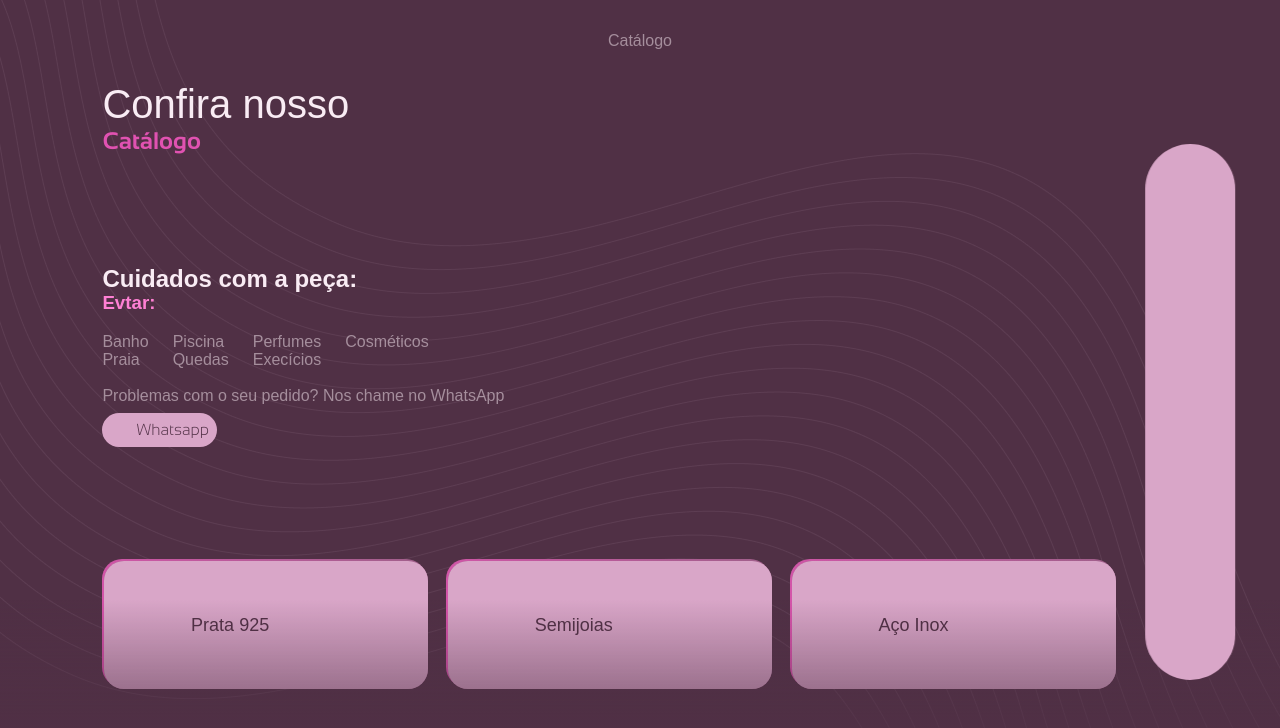
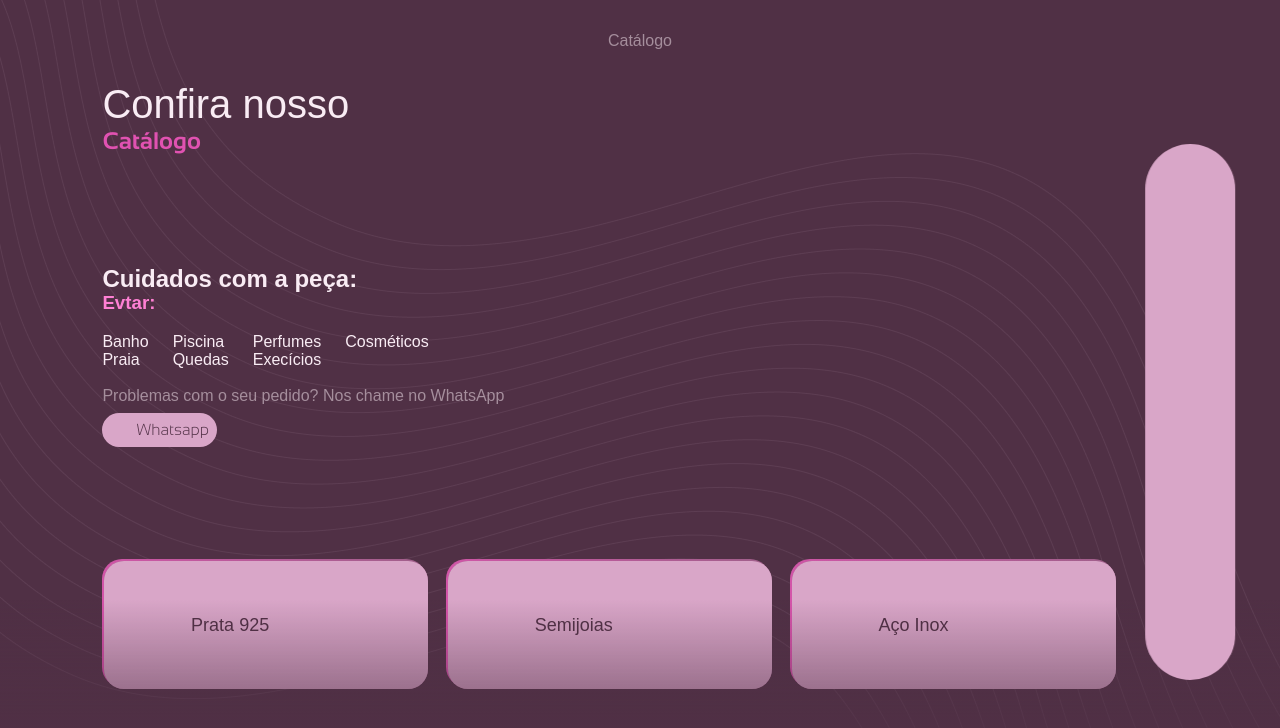
Before and after one commit to GeovaneMT/ReactLandingPage, a React (Vite) app: page /Catalog in a window 1280 px wide. Shown: the top 728 px of the page. Built offline with nearby package versions, Linux system fonts and the light colour scheme; some icons are missing; a web font is replaced by a local one.

Commit message:
care flex

```diff
--- a/src/components/Care/index.jsx
+++ b/src/components/Care/index.jsx
@@ -21,7 +21,6 @@ export const Care = ({
       <h3>Evtar:</h3>
       <br />
       <div>
-        <section>
         <ul>
           <li>{text1}</li>
           <li>{text2}</li>
@@ -30,8 +29,6 @@ export const Care = ({
           <li>{text3}</li>
           <li>{text4}</li>
         </ul>
-        </section>
-        <section>
         <ul>
           <li>{text5}</li>
           <li>{text6}</li>
@@ -39,13 +36,12 @@ export const Care = ({
         <ul>
           <li>{text7}</li>
         </ul>
-        </section>
       </div>
       <br />
       <p>
         Problemas com o seu pedido? Nos chame no WhatsApp
         <BackButton
-          icon={<PiWhatsappLogo />}
+          icon={<PiWhatsappLogo/>}
           text="Whatsapp"
           link="https://api.whatsapp.com/send/?phone=5519997844692&type=phone_number&app_absent=0"
           target="_blank"
--- a/src/components/Care/styles.js
+++ b/src/components/Care/styles.js
@@ -2,6 +2,7 @@ import styled from "styled-components"
 
 export const Container = styled.div`
   color: ${({ theme }) => theme.COLORS.WHITE_50};
+  width: 50%;
   padding: 32px 0;
 
   > h2,
@@ -24,7 +25,6 @@ export const Container = styled.div`
 
     > button {
       width: max-content;
-
       > a {
         margin: 0;
       }
@@ -32,12 +32,8 @@ export const Container = styled.div`
   }
 
   > div {
+    display: flex;
     gap: 2.4rem;
-    display: flex;
-
-    > section {
-      gap: 2.4rem;
-    }
 
     > ul > li {
       color: ${({ theme }) => theme.COLORS.WHITE};
@@ -45,11 +41,5 @@ export const Container = styled.div`
   }
 
   @media screen and (min-width: 769px) {
-
-    width: 50%;
-
-    > div > section {
-        display: flex;
-      }
-    }
+  }
 `
```
Lines whose indentation alone changed are shown as unchanged.
